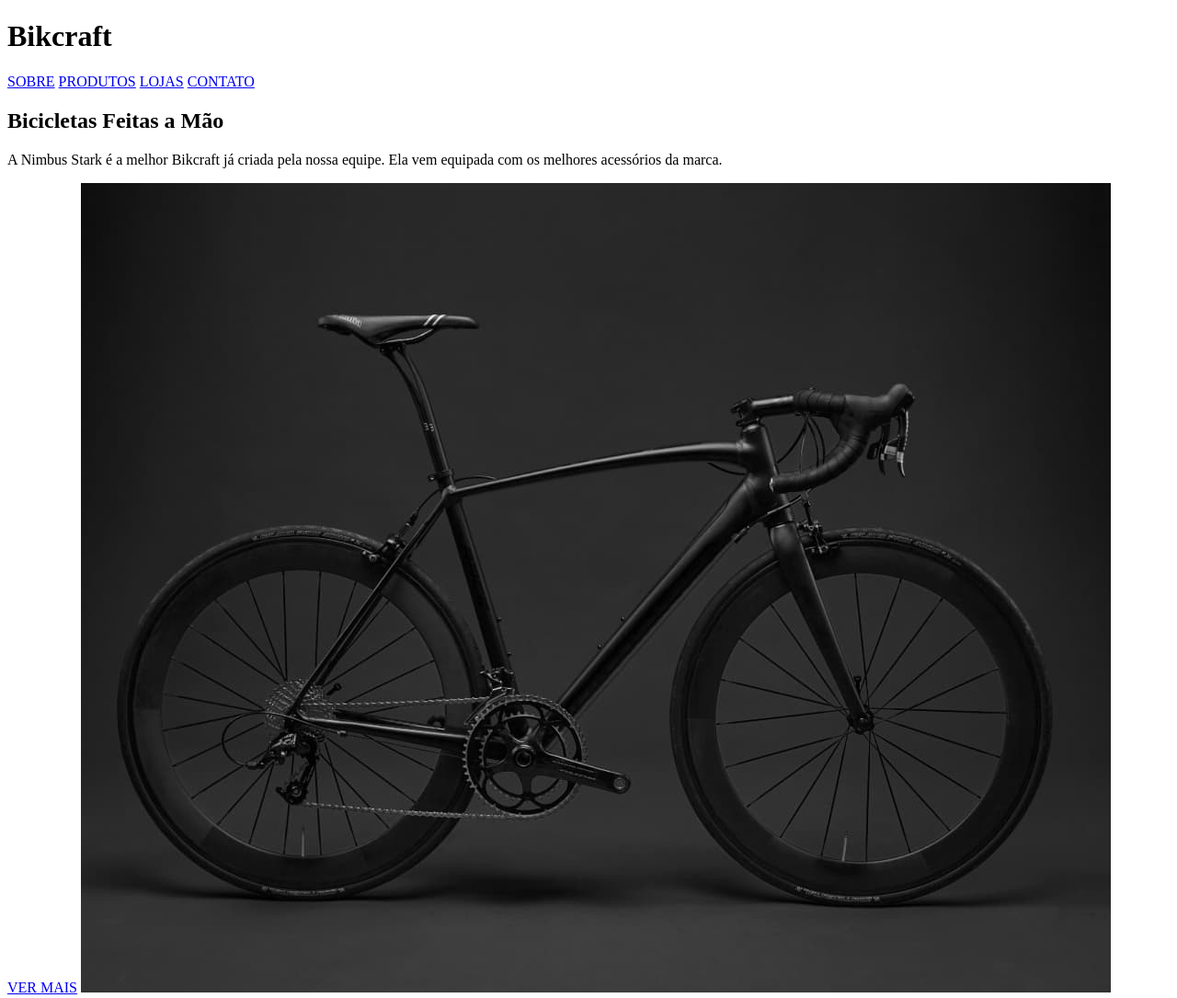
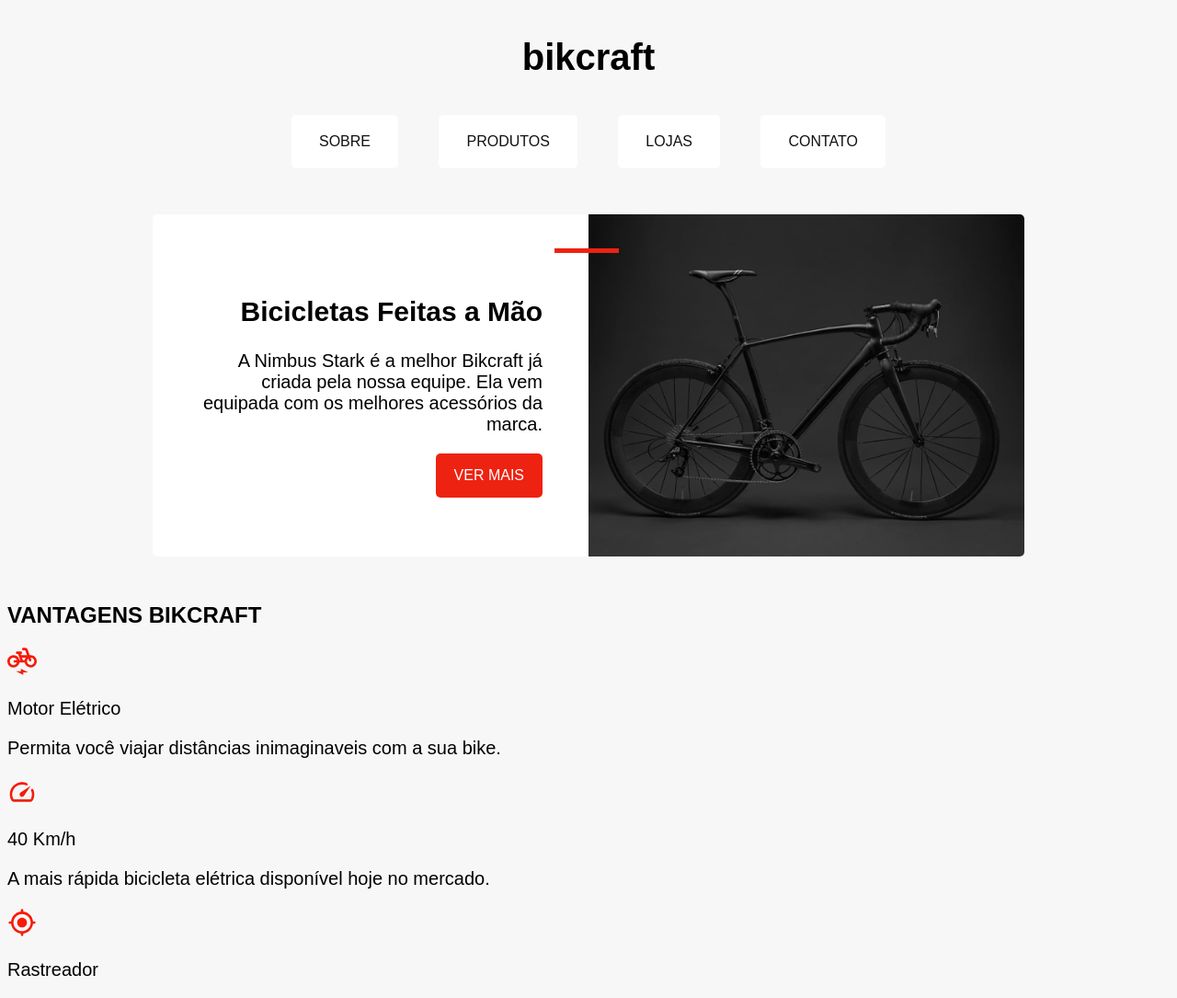
Before and after one commit to gabrhenrique/Bikcraft, a plain HTML site: page index.html in a window 1280 px wide. Shown: the top 1085 px of the page at 92% size. Drawn offline with Linux system fonts and the light colour scheme.

Commit message:
css-part-one

```diff
--- a/index.html
+++ b/index.html
@@ -10,7 +10,7 @@
 
 <body>
     <header>
-        <h1>Bikcraft</h1>
+        <h1>bikcraft</h1>
         <nav>
             <a href="#">SOBRE</a>
             <a href="#">PRODUTOS</a>
@@ -20,15 +20,17 @@
     </header>
 
     <main>
-        <section>
-            <div></div>
-            <h2>Bicicletas Feitas a Mão</h2>
-            <p>A Nimbus Stark é a melhor Bikcraft já criada pela nossa equipe. Ela vem equipada com os melhores acessórios da marca.</p>
-            <a href="#">VER MAIS</a>
-            <img src="img/ninbus-1.jpg" alt="Imagem Bicicleta">
+        <section class="section-1">
+            <div class="deco"></div>
+            <div class="info">
+                <h2>Bicicletas Feitas a Mão</h2>
+                <p>A Nimbus Stark é a melhor Bikcraft já criada pela nossa equipe. Ela vem equipada com os melhores acessórios da marca.</p>
+                <a href="#">VER MAIS</a>
+            </div>
+            <img class="image" src="img/ninbus-1.jpg" alt="Imagem Bicicleta">
         </section>
 
-        <section>
+        <section class="section-2">
             <h2>VANTAGENS BIKCRAFT</h2>
             <div>
                 <div>
--- a/style.css
+++ b/style.css
@@ -0,0 +1,94 @@
+body {
+  font-family: Arial, Helvetica, sans-serif;
+  background-color: var(--grey);
+}
+
+:root {
+  --white: #fff;
+  --black: #111;
+  --grey: #f7f7f7;
+  --dark-grey: #c6c6c6;
+  --red: #ee2211;
+  --red-hover: #f56458;
+}
+
+p {
+  font-size: 20px;
+}
+
+header {
+  text-align: center;
+}
+
+header h1 {
+  margin: 40px;
+  font-size: 40px;
+}
+
+nav a {
+  display: inline-block;
+  margin: 0px 20px;
+  padding: 20px 30px;
+  border-radius: 5px;
+  background-color: var(--white);
+  color: var(--black);
+  text-decoration: none;
+}
+
+nav a:hover {
+  background-color: var(--dark-grey);
+}
+
+.section-1 {
+  display: grid;
+  grid-template-columns: repeat(2, 1fr);
+  background-color: var(--white);
+  width: 75%;
+  margin: 50px auto;
+  border-radius: 5px;
+  position: relative;
+}
+
+.deco {
+  position: absolute;
+  top: 10%;
+  right: 46.5%;
+  text-align: center;
+  width: 70px;
+  border-bottom: 5px solid var(--red);
+}
+
+.info {
+  grid-column: 1 / 2;
+  place-items: end;
+  place-content: center;
+  margin: 0 50px;
+}
+
+.info h2 {
+  font-size: 30px;
+}
+
+.info p {
+  text-align: right;
+}
+
+.info a {
+  display: inline-block;
+  background-color: var(--red);
+  color: var(--white);
+  text-decoration: none;
+  padding: 15px 20px;
+  border-radius: 5px;
+}
+
+.info a:hover {
+  background-color: var(--red-hover);
+}
+
+.image {
+  grid-column: 2 / 3;
+  width: 100%;
+  border-top-right-radius: 5px;
+  border-bottom-right-radius: 5px;
+}
```
